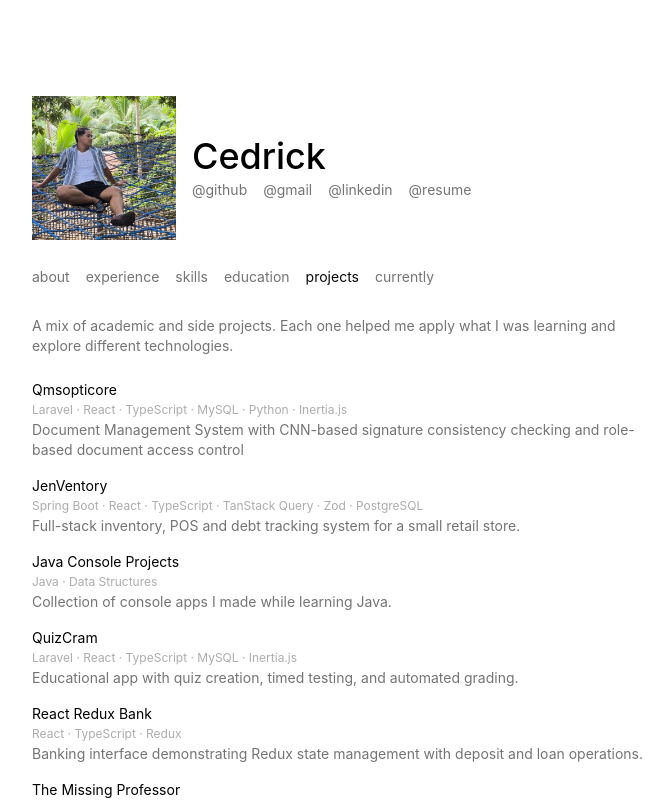
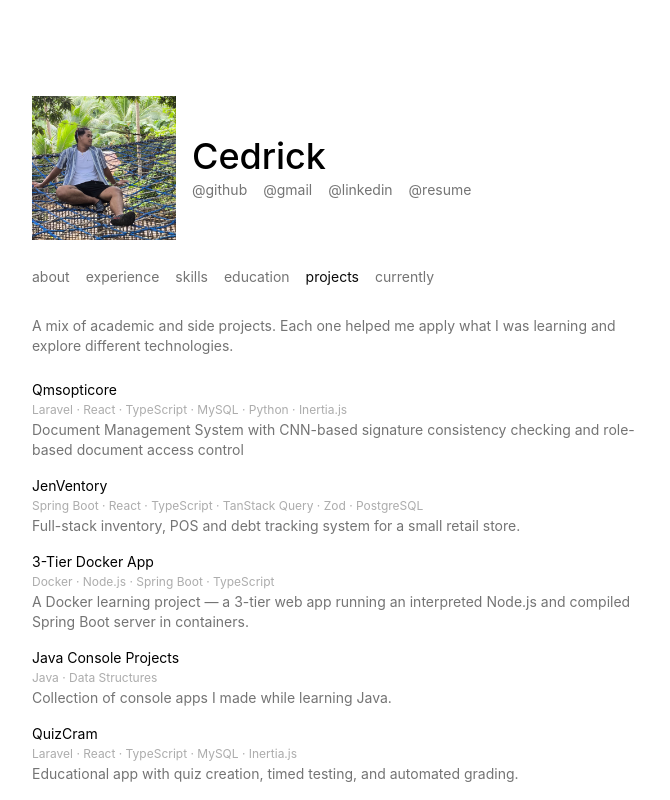
Before and after one commit to Cedrickkk/hulaanmo, a React (Vite) app: page /projects in a window 1280 px wide. Shown: the top 800 px of the page, without its empty margins (296-966 px from the left). Built offline with nearby package versions, Linux system fonts and the light colour scheme.

Commit message:
feat: add project entry

```diff
--- a/src/data/project.ts
+++ b/src/data/project.ts
@@ -28,6 +28,13 @@ export const projects: Project[] = [
     link: "https://github.com/cedrickkk?tab=repositories&q=jen-ventory",
   },
   {
+    name: "3-Tier Docker App",
+    description:
+      "A Docker learning project — a 3-tier web app running an interpreted Node.js and compiled Spring Boot server in containers.",
+    tech: ["Docker", "Node.js", "Spring Boot", "TypeScript"],
+    link: "https://github.com/Cedrickkk/3-tier-docker-lab",
+  },
+  {
     name: "Java Console Projects",
     description: "Collection of console apps I made while learning Java.",
     tech: ["Java", "Data Structures"],
```
